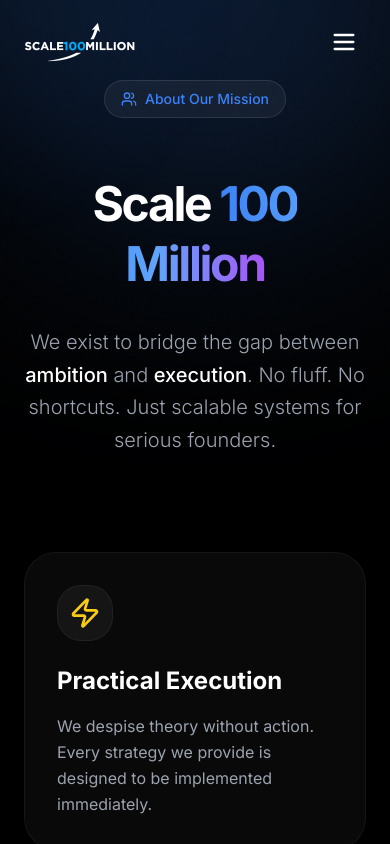
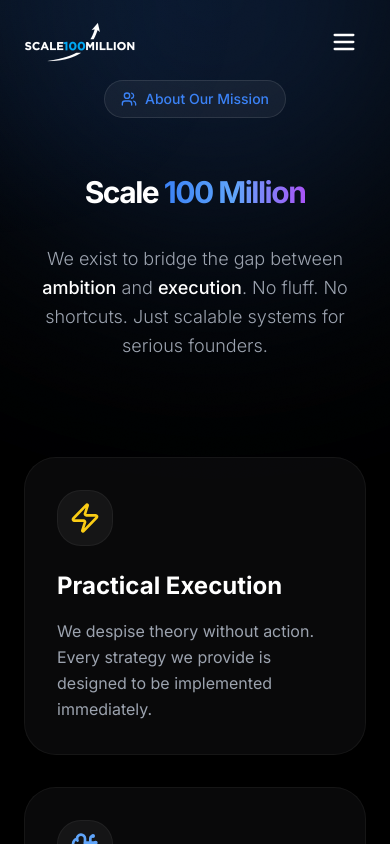
Before and after one commit to ryucraftz/scale100million, a React (Vite) app: page /about-us in a window 390 px wide. Shown: the top 844 px of the page. Built offline with nearby package versions, Linux system fonts and the light colour scheme.

Commit message:
Refine mobile typography: resize headings

```diff
--- a/src/components/AboutUs.jsx
+++ b/src/components/AboutUs.jsx
@@ -26,11 +26,11 @@ export default function AboutUs() {
                         <span>About Our Mission</span>
                     </div>
 
-                    <h1 className="text-5xl md:text-7xl font-bold tracking-tighter leading-tight">
+                    <h1 className="text-3xl md:text-5xl lg:text-7xl font-bold tracking-tighter leading-tight">
                         Scale <span className="text-transparent bg-clip-text bg-gradient-to-r from-primary via-blue-400 to-purple-500 animate-gradient-x">100 Million</span>
                     </h1>
 
-                    <p className="text-xl md:text-2xl text-gray-400 max-w-3xl mx-auto leading-relaxed font-light">
+                    <p className="text-lg md:text-2xl text-gray-400 max-w-3xl mx-auto leading-relaxed font-light">
                         We exist to bridge the gap between <span className="text-white font-medium">ambition</span> and <span className="text-white font-medium">execution</span>. No fluff. No shortcuts. Just scalable systems for serious founders.
                     </p>
                 </motion.div>
--- a/src/components/ContactUs.jsx
+++ b/src/components/ContactUs.jsx
@@ -30,7 +30,7 @@ export default function ContactUs() {
                         <div className="inline-flex items-center gap-2 px-3 py-1.5 rounded-full bg-white/5 border border-white/10 text-primary text-xs font-bold uppercase tracking-widest">
                             <MessageSquare size={14} /> Get in Touch
                         </div>
-                        <h1 className="text-5xl md:text-7xl font-bold tracking-tighter leading-tight">
+                        <h1 className="text-3xl md:text-5xl lg:text-7xl font-bold tracking-tighter leading-tight">
                             Let’s <span className="text-transparent bg-clip-text bg-gradient-to-r from-primary to-blue-500">Talk Scale.</span>
                         </h1>
                         <p className="text-xl text-gray-400 max-w-lg leading-relaxed">
--- a/src/components/FounderClubMentorship.jsx
+++ b/src/components/FounderClubMentorship.jsx
@@ -28,7 +28,7 @@ const FounderClubMentorship = () => {
                             viewport={{ once: true }}
                             transition={{ duration: 0.6 }}
                         >
-                            <h2 className="text-4xl md:text-5xl font-bold text-text-primary mb-6 font-['Inter',sans-serif]">
+                            <h2 className="text-3xl md:text-5xl font-bold text-text-primary mb-6 font-['Inter',sans-serif]">
                                 Founder Club <span className="text-primary block mt-2">Mentorship</span>
                             </h2>
                             <p className="text-lg text-text-secondary leading-relaxed max-w-xl">
--- a/src/components/PartnerSection.jsx
+++ b/src/components/PartnerSection.jsx
@@ -20,7 +20,7 @@ export default function PartnerSection() {
                         </span>
                     </div>
 
-                    <h2 className="text-4xl md:text-6xl font-bold tracking-tight mb-8">
+                    <h2 className="text-3xl md:text-5xl lg:text-6xl font-bold tracking-tight mb-8">
                         WE PARTNER OR INVEST WITH FOUNDERS
                     </h2>
 
--- a/src/components/PartnerWithUs.jsx
+++ b/src/components/PartnerWithUs.jsx
@@ -17,7 +17,7 @@ export default function PartnerWithUs() {
                         </span>
                     </div>
 
-                    <h2 className="text-4xl md:text-6xl font-bold tracking-tight mb-8">
+                    <h2 className="text-3xl md:text-5xl lg:text-6xl font-bold tracking-tight mb-8">
                         WE PARTNER OR INVEST WITH FOUNDERS
                     </h2>
 
--- a/src/components/WhyChooseUs.jsx
+++ b/src/components/WhyChooseUs.jsx
@@ -42,7 +42,7 @@ export default function WhyCoachesSection() {
                     initial={{ opacity: 0, y: -30 }}
                     whileInView={{ opacity: 1, y: 0 }}
                     transition={{ duration: 0.8 }}
-                    className="text-4xl md:text-5xl font-extrabold text-white mb-12"
+                    className="text-3xl md:text-5xl font-extrabold text-white mb-12"
                 >
                     Why <span className="text-green-400">Coaches</span> Choose Us !
                 </motion.h2>
--- a/src/components/WhySection.jsx
+++ b/src/components/WhySection.jsx
@@ -38,7 +38,7 @@ export default function WhySection() {
 
             <div className="max-w-[1400px] mx-auto px-6 md:px-12 relative z-10">
                 <div className="mb-16 max-w-2xl">
-                    <h2 className="text-4xl md:text-5xl font-bold text-white tracking-tight mb-6">
+                    <h2 className="text-3xl md:text-5xl font-bold text-white tracking-tight mb-6">
                         Why Scale100Million?
                     </h2>
                     <p className="text-xl text-gray-400">
```
